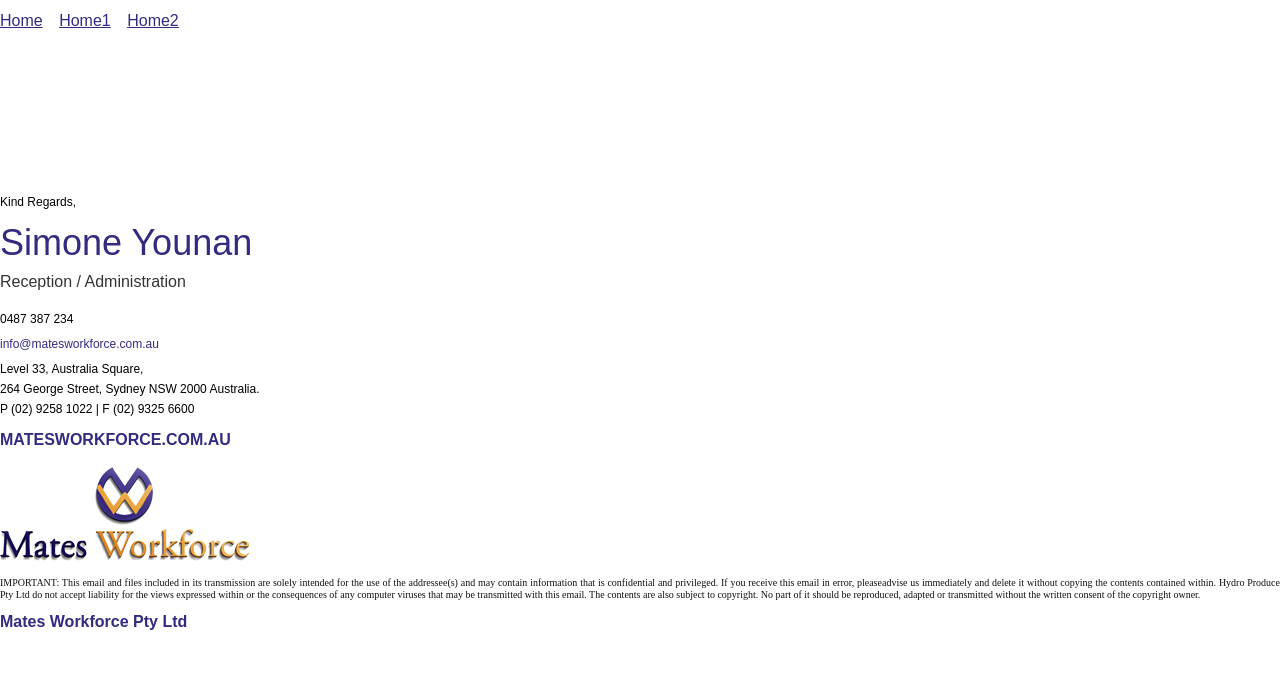
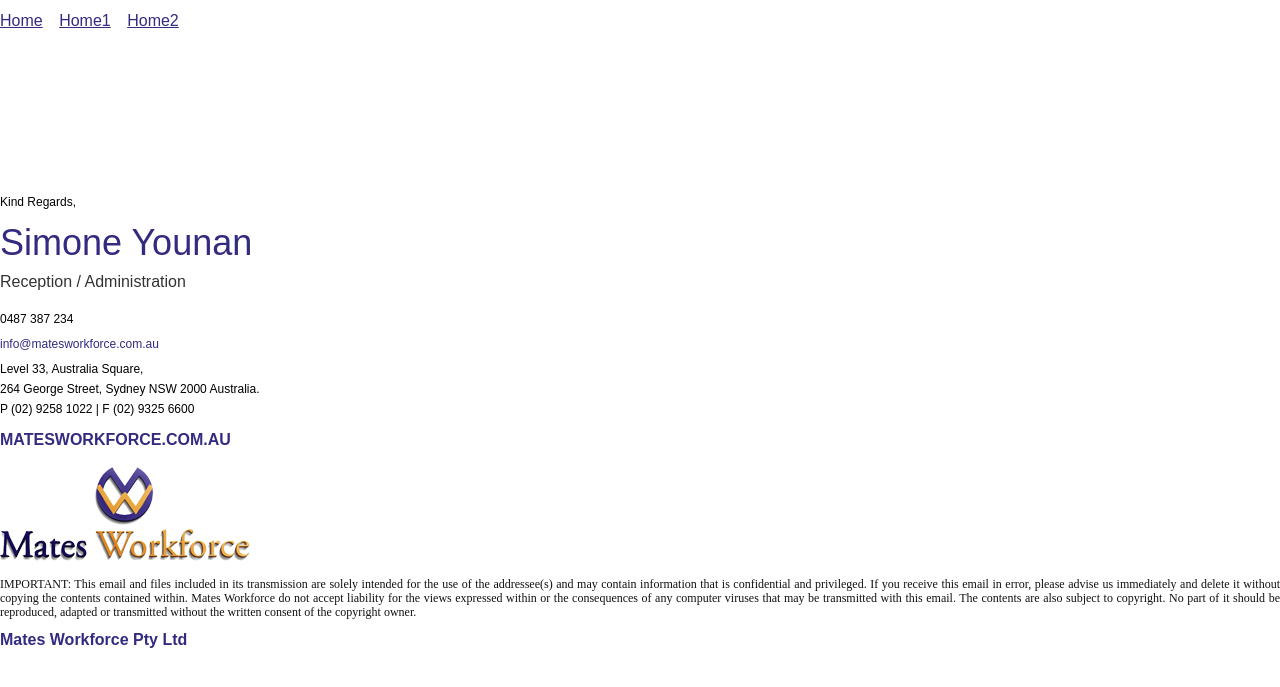
Before and after one commit to devshagor/email-signatures, a Jekyll site: the page index.html, which Jekyll copies as it is, in a window 1280 px wide. Shown: the top 687 px of the page. Built offline with Jekyll 4.4.1, drawn with Linux system fonts in a browser that asks for light colours.

Commit message:
final pull

```diff
--- a/_sass/style.scss
+++ b/_sass/style.scss
@@ -30,9 +30,9 @@
     position: relative;
     .ppp{
         color: #111;
-        font-size: 10px;
+        font-size: 12px;
         font-family: "Times New Roman";
-        line-height: 12px;
+        line-height: 14px;
     }
     h1{
         color: rgb(50, 43, 128);
--- a/assets/css/style.css
+++ b/assets/css/style.css
@@ -24,9 +24,9 @@
   position: relative; }
   .textTitle .ppp {
     color: #111;
-    font-size: 10px;
+    font-size: 12px;
     font-family: "Times New Roman";
-    line-height: 12px; }
+    line-height: 14px; }
   .textTitle h1 {
     color: #322b80;
     font-size: 36px;
--- a/index.html
+++ b/index.html
@@ -42,8 +42,8 @@
             <p class="ppp">IMPORTANT: This email and files included in its transmission are solely
                 intended for the use of the addressee(s) and may contain information
                 that is confidential and privileged. If you receive this email in
-                error, pleaseadvise us immediately and delete it without copying
-                the contents contained within. Hydro Produce Pty Ltd do not accept
+                error, please advise us immediately and delete it without copying
+                the contents contained within. Mates Workforce do not accept
                 liability for the views expressed within or the consequences of any
                 computer viruses that may be transmitted with this email. The contents
                 are also subject to copyright. No part of it should be reproduced,
```
